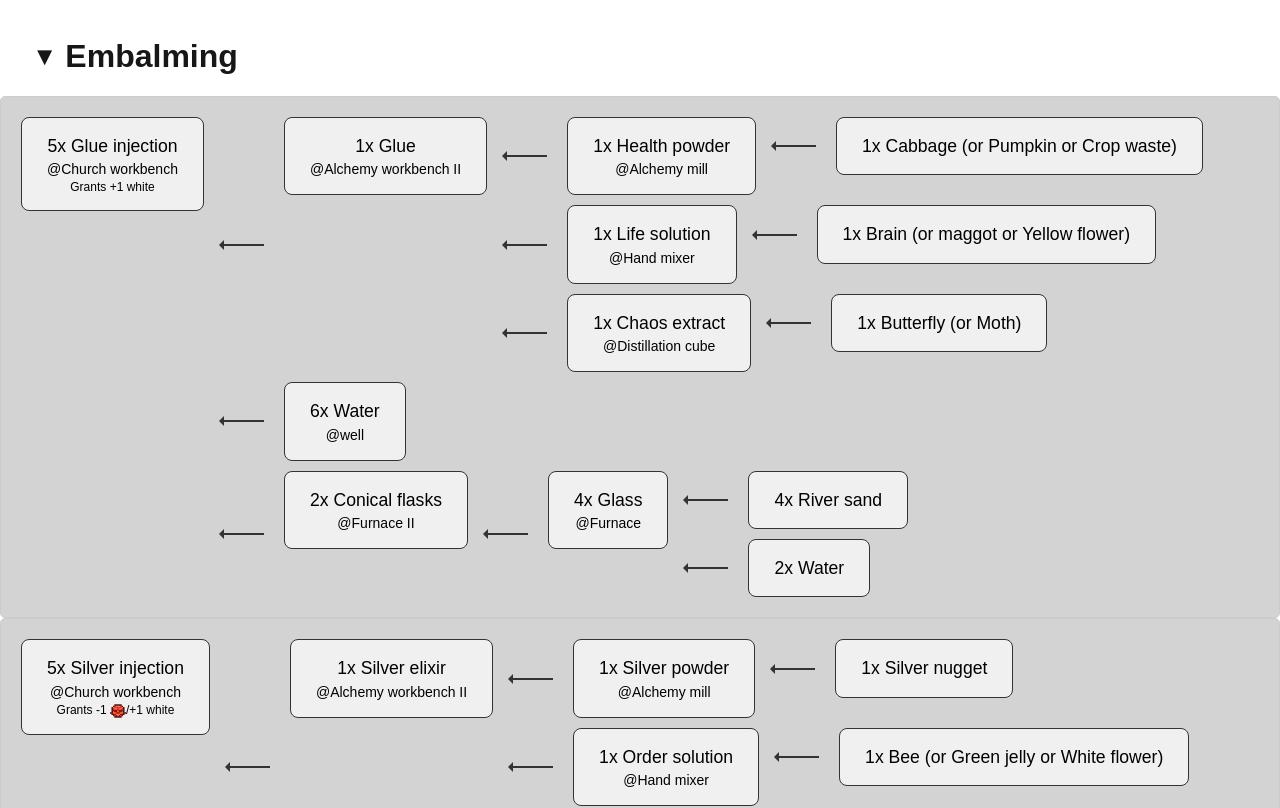
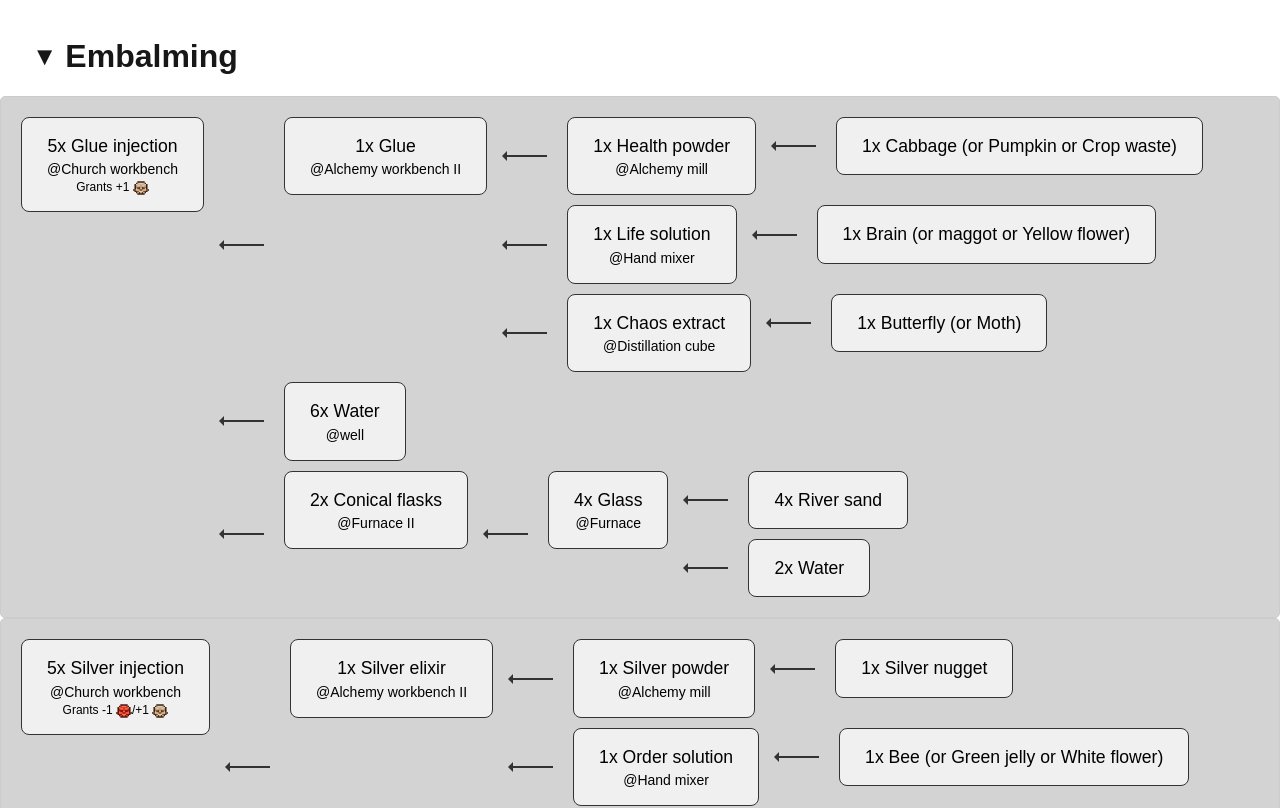
Before and after one commit to Klaital/graveyardkeeper, a Next.js app: page / in a window 1280 px wide. Shown: the top 808 px of the page. Built offline with nearby package versions, Linux system fonts and the light colour scheme.

Commit message:
Use an image for the whiteskull too

```diff
--- a/app/Recipe.tsx
+++ b/app/Recipe.tsx
@@ -36,9 +36,11 @@ export function Recipe(props: RecipeProps) {
     const renderWorkstation = (props.workstation) ? <h2 className="text-sm">@{props.workstation} </h2> : <span></span>;
     const renderNotes = (props.notes) ?
         <p className="text-xs">
-            {props.notes.split('red').map((part, i) =>
-                i === 0 ? part : [<Image key={i} src={redSkull} alt="red skull" className="inline-block w-4 h-4" />, part]
-            )}
+            {props.notes.split(/\b(red|white)\b/g).map((part, i) => {
+                if (part === 'red') return <Image key={i} src={redSkull} alt="red skull" className="inline-block w-4 h-4" />;
+                if (part === 'white') return <Image key={i} src={whiteSkull} alt="white skull" className="inline-block w-4 h-4" />;
+                return part;
+            })}
         </p> : <p></p>
     return (
         <div className="recipe-with-ingredients">
```
